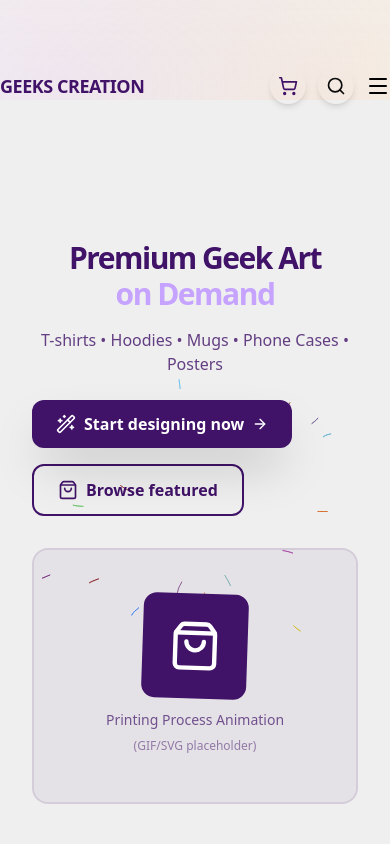
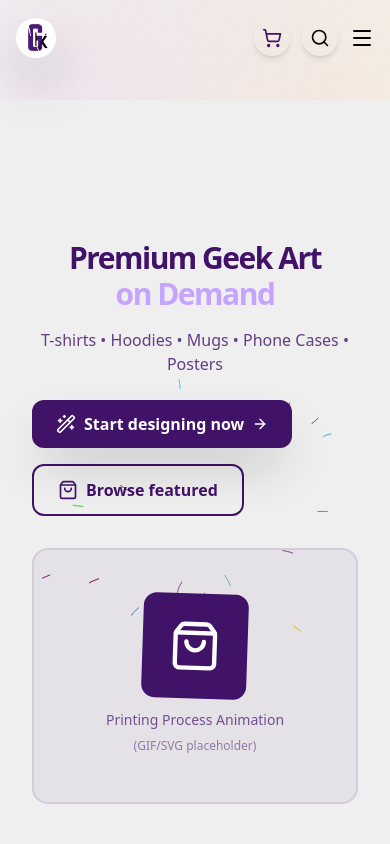
Before and after one commit to ikonicity-airban/geek-creations, a Next.js app: page / in a window 390 px wide. Shown: the top 844 px of the page. Built offline with nearby package versions, Linux system fonts and the light colour scheme.

Commit message:
commited and merging

```diff
--- a/package.json
+++ b/package.json
@@ -29,6 +29,7 @@
     "postgres": "^3.4.4",
     "react": "19.2.1",
     "react-dom": "19.2.1",
+    "react-use": "^17.6.0",
     "sonner": "^2.0.7",
     "tailwind-merge": "^3.4.0"
   },
--- a/src/app/(main)/layout.tsx
+++ b/src/app/(main)/layout.tsx
@@ -29,7 +29,10 @@ export default function MainLayout({
 
         <Navbar />
 
-        <div id="main-content" className="transition-transform duration-300 ease-out">
+        <div
+          id="main-content"
+          className="transition-transform duration-300 ease-out"
+        >
           <main className="pt-10">{children}</main>
           <Footer />
         </div>
--- a/src/components/home/featured-carousel.tsx
+++ b/src/components/home/featured-carousel.tsx
@@ -2,10 +2,11 @@
 
 import { motion } from "framer-motion";
 import { ChevronLeft, ChevronRight, ArrowRight } from "lucide-react";
-import { useState } from "react";
+import { useMemo, useState } from "react";
 import Link from "next/link";
 import { PageLayout } from "@/components/page-layout";
 import { FollowerPointerCard } from "@/components/ui/following-pointer";
+import { useWindowSize } from "react-use";
 
 interface FeaturedDesign {
   id: string;
@@ -17,6 +18,7 @@ interface FeaturedDesign {
 
 export const FeaturedCarousel = () => {
   const [currentIndex, setCurrentIndex] = useState(0);
+  const { width } = useWindowSize();
 
   // Mock data - replace with actual data from Supabase
   const featuredDesigns: FeaturedDesign[] = [
@@ -64,7 +66,8 @@ export const FeaturedCarousel = () => {
     },
   ];
 
-  const visibleCount = 4;
+  const visibleCount = useMemo(() => (width > 768 ? 4 : 1), [width]);
+
   const maxIndex = Math.max(0, featuredDesigns.length - visibleCount);
 
   const nextSlide = () => {
--- a/src/components/home/hero.tsx
+++ b/src/components/home/hero.tsx
@@ -1,14 +1,14 @@
 "use client";
 
 import { motion, useScroll, useTransform } from "framer-motion";
-import { ShoppingBag, ArrowRight, Grid3x3, Wand, Wand2 } from "lucide-react";
+import { ShoppingBag, ArrowRight, Wand2 } from "lucide-react";
 import Link from "next/link";
 import { BackgroundLines } from "@/components/ui/background-lines";
 
 export const Hero = ({ darkMode }: { darkMode: boolean }) => {
   const { scrollY } = useScroll();
-  const y = useTransform(scrollY, [0, 500], [0, 150]);
-  const opacity = useTransform(scrollY, [0, 300], [1, 0]);
+  const y = useTransform(scrollY, [0, 400], [0, 100]);
+  const opacity = useTransform(scrollY, [0, 1000], [1, 0]);
 
   return (
     <BackgroundLines
--- a/src/components/navbar.tsx
+++ b/src/components/navbar.tsx
@@ -330,8 +330,11 @@ const MobileNavbarContent = () => {
     const main = document.getElementById("main-content");
     if (!main) return;
     main.style.transition = "transform 0.3s ease, filter 0.3s ease";
-    main.style.transform = open ? "scale(0.95)" : "scale(1)";
+    main.style.transform = open ? "translateX(-75%) scale(0.95)" : "translateX(0) scale(1)";
     main.style.filter = open ? "brightness(0.95)" : "brightness(1)";
+    main.style.transformOrigin = "top right";
+    main.style.borderEndStartRadius = open ? "2rem" : "0";
+    main.style.borderEndEndRadius = open ? "2rem" : "0";
   };
 
   const toggle = () => {
@@ -349,7 +352,7 @@ const MobileNavbarContent = () => {
           className="flex items-center text-lg font-black tracking-tight"
           style={{ color: darkMode ? COLORS.light : COLORS.primary }}
         >
-          GEEKS CREATION
+          <Logo />
         </Link>
 
         <div className="flex items-center gap-3">
--- a/src/components/ui/logo.tsx
+++ b/src/components/ui/logo.tsx
@@ -15,7 +15,7 @@ export function Logo() {
         width={100}
         height={100}
         objectFit="contain"
-        className="w-14 h-14 rounded-full mix-blend-difference drop-shadow-2xl"
+        className="w-10 h-10 md:w-14 md:h-14 rounded-full mix-blend-difference drop-shadow-2xl"
       />
     </motion.div>
   );
--- a/src/components/ui/resizable-navbar.tsx
+++ b/src/components/ui/resizable-navbar.tsx
@@ -9,6 +9,7 @@ import {
 } from "framer-motion";
 
 import React, { useRef, useState, createContext, useContext } from "react";
+import { Logo } from "./logo";
 
 interface NavbarProps {
   children: React.ReactNode;
@@ -70,7 +71,7 @@ export const Navbar = ({ children, className }: NavbarProps) => {
       <motion.div
         ref={ref}
         className={cn(
-          "fixed inset-x-0 top-[60px] md:top-[5vh] z-50 w-full",
+          "fixed inset-x-0 top-[10px] md:top-[5vh] z-50 w-full",
           className
         )}
       >
@@ -95,7 +96,7 @@ export const NavBody = ({ children, className, visible }: NavBodyProps) => {
         boxShadow: visible
           ? "0 0 24px rgba(34, 42, 53, 0.06), 0 1px 1px rgba(0, 0, 0, 0.05), 0 0 0 1px rgba(34, 42, 53, 0.04), 0 0 4px rgba(34, 42, 53, 0.08), 0 16px 68px rgba(47, 48, 55, 0.05), 0 1px 0 rgba(255, 255, 255, 0.1) inset"
           : "none",
-        width: visible ? "50%" : "100%",
+        width: visible ? "60%" : "100%",
         y: visible ? 20 : 0,
       }}
       transition={{
@@ -104,7 +105,7 @@ export const NavBody = ({ children, className, visible }: NavBodyProps) => {
         damping: 50,
       }}
       className={cn(
-        "relative z-60 mx-auto hidden w-full max-w-7xl flex-row items-center justify-between self-start rounded-full bg-transparent px-4 py-2 lg:flex dark:bg-transparent",
+        "relative z-60 mx-auto hidden w-full max-w-7xl md:min-w-[600px] flex-row items-center justify-between self-start rounded-full bg-transparent px-4 py-2 lg:flex dark:bg-transparent",
         visible && "bg-white/80 dark:bg-neutral-950/80",
         className
       )}
@@ -158,7 +159,7 @@ export const MobileNav = ({ children, className, visible }: MobileNavProps) => {
         paddingRight: visible ? "12px" : "0px",
         paddingLeft: visible ? "12px" : "0px",
         borderRadius: visible ? "4px" : "2rem",
-        y: visible ? 20 : 0,
+        // y: visible ? 20 : 0,
       }}
       transition={{
         type: "spring",
@@ -183,7 +184,7 @@ export const MobileNavHeader = ({
   return (
     <div
       className={cn(
-        "flex w-full flex-row items-center justify-between",
+        "flex w-full flex-row items-center justify-between px-4",
         className
       )}
     >
@@ -203,10 +204,10 @@ export const MobileNavMenu = ({
       {isOpen && (
         <motion.div
           initial={{ opacity: 0, x: "100%" }}
-          animate={{ opacity: 1, x: 0 }}
+          animate={{ opacity: 1, x: "30%" }}
           exit={{ opacity: 0, x: "100%" }}
           className={cn(
-            "absolute inset-x-0 top-16 z-50 flex w-full flex-col items-start justify-start gap-4 rounded-lg bg-white px-4 py-8 shadow-[0_0_24px_rgba(34,42,53,0.06),0_1px_1px_rgba(0,0,0,0.05),0_0_0_1px_rgba(34,42,53,0.04),0_0_4px_rgba(34,42,53,0.08),0_16px_68px_rgba(47,48,55,0.05),0_1px_0_rgba(255,255,255,0.1)_inset] dark:bg-neutral-950",
+            "absolute inset-x-0 top-[15vh] z-50 flex w-[80%] flex-col items-start justify-start gap-4 rounded-lg bg-white px-4 py-8 dark:bg-neutral-950 min-h-screen",
             className
           )}
         >
@@ -237,13 +238,7 @@ export const NavbarLogo = () => {
       href="#"
       className="relative z-20 mr-4 flex items-center space-x-2 px-2 py-1 text-sm font-normal text-black"
     >
-      <img
-        src="https://assets.aceternity.com/logo-dark.png"
-        alt="logo"
-        width={30}
-        height={30}
-      />
-      <span className="font-medium text-black dark:text-white">Startup</span>
+      <Logo />
     </a>
   );
 };
```
Also changed, not shown: 1 other file (tests, documents, lock files or other folders).
